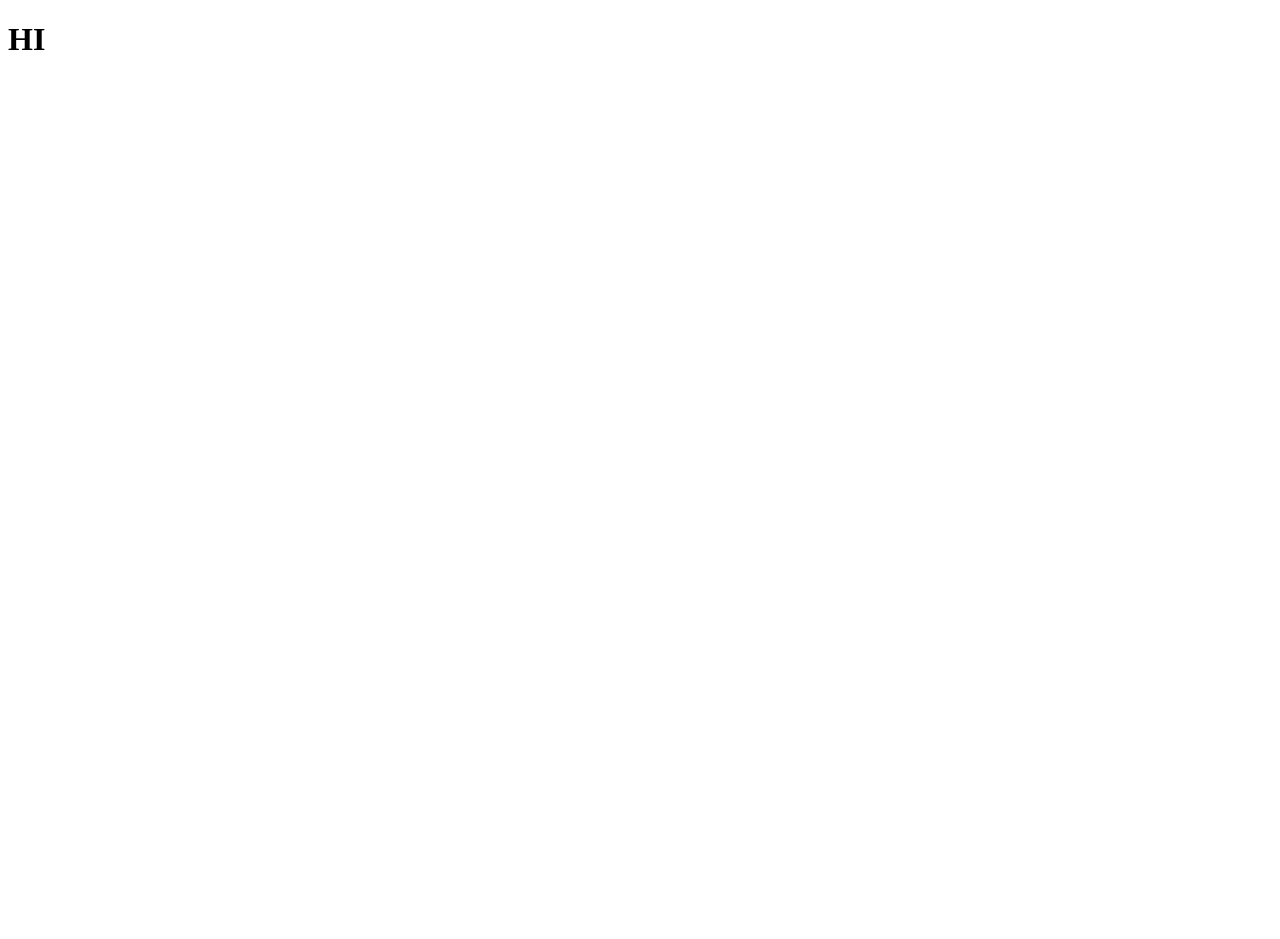
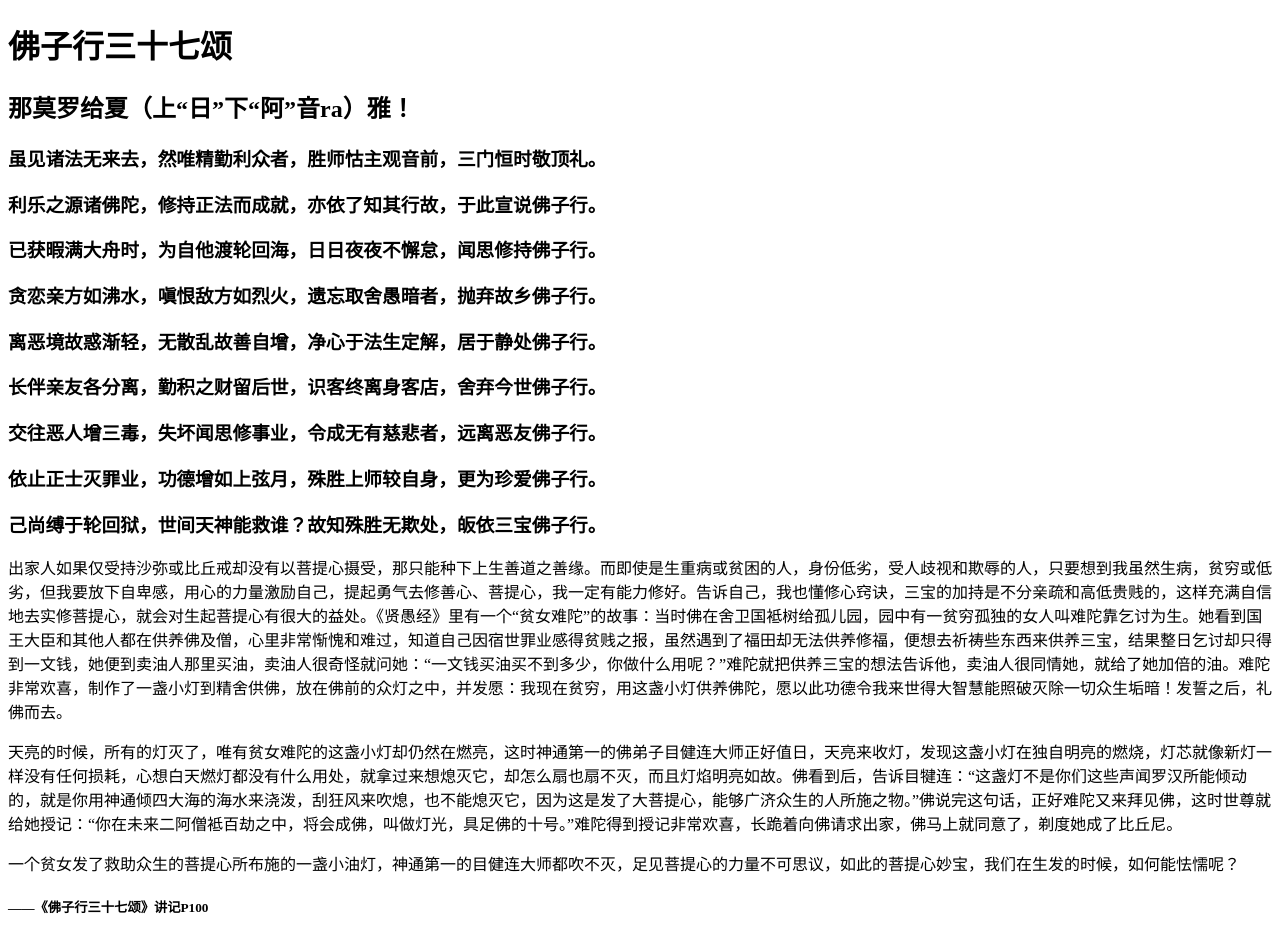
Before and after one commit to suolan1991/soniawork, a plain HTML site: page index.html in a window 1280 px wide. Before the commit the page ends 800 px from the top, so only its background shows below. Drawn offline with Linux system fonts and the light colour scheme.

Commit message:
add words
words

```diff
--- a/index.html
+++ b/index.html
@@ -1,10 +1,23 @@
 <!doctype html>
 
 <head>
-<title>HIHIHI</title>
+<title>佛子行三十七颂</title>
 </head>
+<body>
+<h1>佛子行三十七颂</h1>
+    <h2>那莫罗给夏（上“日”下“阿”音ra）雅！</h2>
+    <h3>虽见诸法无来去，然唯精勤利众者，胜师怙主观音前，三门恒时敬顶礼。</h3><h3>利乐之源诸佛陀，修持正法而成就，亦依了知其行故，于此宣说佛子行。</h3><h3>已获暇满大舟时，为自他渡轮回海，日日夜夜不懈怠，闻思修持佛子行。</h3><h3>贪恋亲方如沸水，嗔恨敌方如烈火，遗忘取舍愚暗者，抛弃故乡佛子行。</h3>
+    <h3>离恶境故惑渐轻，无散乱故善自增，净心于法生定解，居于静处佛子行。</h3>
+    <h3>长伴亲友各分离，勤积之财留后世，识客终离身客店，舍弃今世佛子行。</h3>
+    <h3>交往恶人增三毒，失坏闻思修事业，令成无有慈悲者，远离恶友佛子行。</h3>
+    <h3>依止正士灭罪业，功德增如上弦月，殊胜上师较自身，更为珍爱佛子行。</h3>
+    <h3>己尚缚于轮回狱，世间天神能救谁？故知殊胜无欺处，皈依三宝佛子行。</h3>
+    <p>出家人如果仅受持沙弥或比丘戒却没有以菩提心摄受，那只能种下上生善道之善缘。而即使是生重病或贫困的人，身份低劣，受人歧视和欺辱的人，只要想到我虽然生病，贫穷或低劣，但我要放下自卑感，用心的力量激励自己，提起勇气去修善心、菩提心，我一定有能力修好。告诉自己，我也懂修心窍诀，三宝的加持是不分亲疏和高低贵贱的，这样充满自信地去实修菩提心，就会对生起菩提心有很大的益处。《贤愚经》里有一个“贫女难陀”的故事：当时佛在舍卫国袛树给孤儿园，园中有一贫穷孤独的女人叫难陀靠乞讨为生。她看到国王大臣和其他人都在供养佛及僧，心里非常惭愧和难过，知道自己因宿世罪业感得贫贱之报，虽然遇到了福田却无法供养修福，便想去祈祷些东西来供养三宝，结果整日乞讨却只得到一文钱，她便到卖油人那里买油，卖油人很奇怪就问她：“一文钱买油买不到多少，你做什么用呢？”难陀就把供养三宝的想法告诉他，卖油人很同情她，就给了她加倍的油。难陀非常欢喜，制作了一盏小灯到精舍供佛，放在佛前的众灯之中，并发愿：我现在贫穷，用这盏小灯供养佛陀，愿以此功德令我来世得大智慧能照破灭除一切众生垢暗！发誓之后，礼佛而去。
+</p>
+    <p>天亮的时候，所有的灯灭了，唯有贫女难陀的这盏小灯却仍然在燃亮，这时神通第一的佛弟子目健连大师正好值日，天亮来收灯，发现这盏小灯在独自明亮的燃烧，灯芯就像新灯一样没有任何损耗，心想白天燃灯都没有什么用处，就拿过来想熄灭它，却怎么扇也扇不灭，而且灯焰明亮如故。佛看到后，告诉目犍连：“这盏灯不是你们这些声闻罗汉所能倾动的，就是你用神通倾四大海的海水来浇泼，刮狂风来吹熄，也不能熄灭它，因为这是发了大菩提心，能够广济众生的人所施之物。”佛说完这句话，正好难陀又来拜见佛，这时世尊就给她授记：“你在未来二阿僧袛百劫之中，将会成佛，叫做灯光，具足佛的十号。”难陀得到授记非常欢喜，长跪着向佛请求出家，佛马上就同意了，剃度她成了比丘尼。
+</p>
+    <p>一个贫女发了救助众生的菩提心所布施的一盏小油灯，神通第一的目健连大师都吹不灭，足见菩提心的力量不可思议，如此的菩提心妙宝，我们在生发的时候，如何能怯懦呢？</p>
 
+<h5>                                ——《佛子行三十七颂》讲记P100</h5>
 
-<body>
-<h1>HI</h1>
 </body>
```
